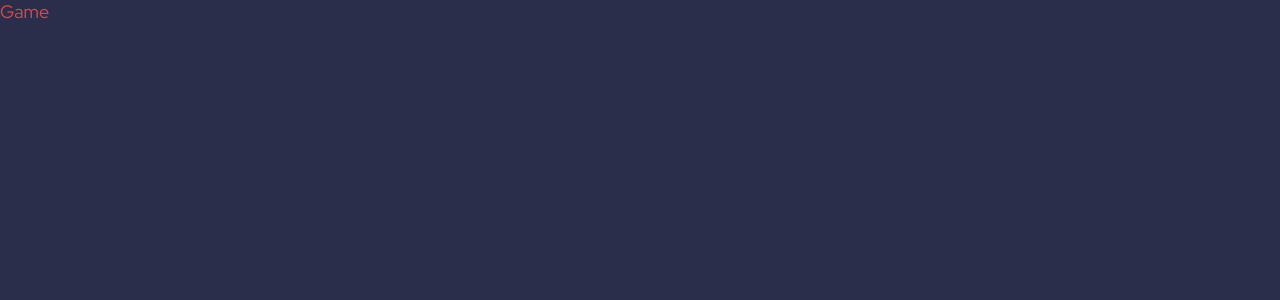
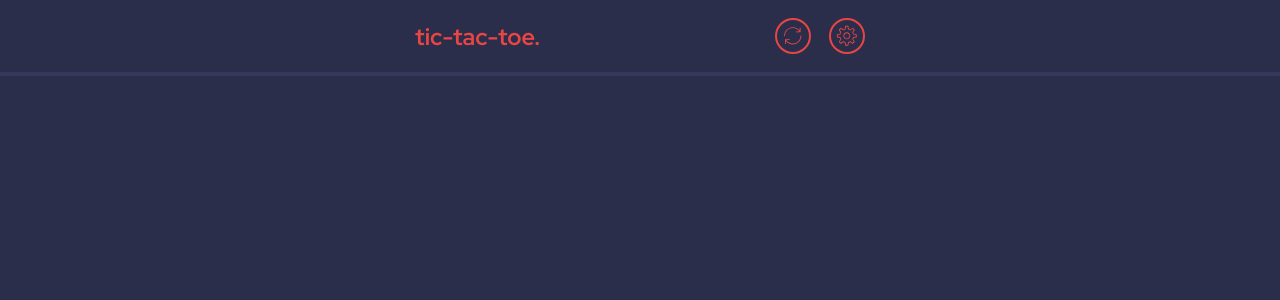
Before and after one commit to syedalimansoor/tic-tac-toe-react, a React (Vite) app: page /game in a window 1280 px wide. Shown: the top 300 px of the page. Built offline with nearby package versions, Linux system fonts and the light colour scheme.

Commit message:
Create Header

```diff
--- /dev/null
+++ b/src/components/game/GameHeader.tsx
@@ -0,0 +1,48 @@
+import styled from "styled-components";
+import Logo from "$/components/misc/Logo";
+
+import resetIcon from "$/assets/icon-reset.svg";
+import settingsIcon from "$/assets/icon-settings.svg";
+import HeaderButton from "./HeaderButton";
+import { useNavigate } from "react-router-dom";
+
+const Wrapper = styled.header`
+  border-bottom: 4px solid ${({ theme }) => theme.colors.blue[100]};
+  padding: 1rem;
+  display: flex;
+  justify-content: center;
+`;
+const StyledHeader = styled.div`
+  display: flex;
+  justify-content: space-between;
+  align-items: center;
+  width: min(100%, 25em);
+`;
+const StyledLogo = styled(Logo)`
+  font-size: 1.3rem;
+`;
+
+const ButtonsWrapper = styled.div`
+  display: flex;
+  gap: 1em;
+  align-items: center;
+`;
+
+export default function GameHeader() {
+  const navigate = useNavigate();
+
+  return (
+    <Wrapper>
+      <StyledHeader>
+        <StyledLogo />
+        <ButtonsWrapper>
+          <HeaderButton src={resetIcon} />
+          <HeaderButton
+            src={settingsIcon}
+            onClick={() => navigate("/settings")}
+          />
+        </ButtonsWrapper>
+      </StyledHeader>
+    </Wrapper>
+  );
+}
--- /dev/null
+++ b/src/components/game/HeaderButton.tsx
@@ -0,0 +1,62 @@
+import { MouseEventHandler } from "react";
+import { ReactSVG } from "react-svg";
+import styled from "styled-components";
+
+interface Props {
+  src: string;
+  onClick?: MouseEventHandler<HTMLButtonElement>;
+  highlight?: boolean;
+}
+
+const Button = styled.button<{ highlight?: boolean }>`
+  background-color: ${({ theme, highlight }) =>
+    highlight ? theme.colors.orange[100] : "transparent"};
+  border: 2px solid ${({ theme }) => theme.colors.orange[100]};
+  border-radius: 99em;
+  padding: 0.2em;
+  width: 2em;
+  height: 2em;
+  display: grid;
+  place-items: center;
+
+  outline: none;
+  transition-property: background-color, box-shadow;
+  transition-duration: 200ms;
+  transition-timing-function: ease;
+  cursor: pointer;
+  &:hover,
+  &:focus-visible {
+    box-shadow: 0 0 10px ${({ theme }) => theme.colors.orange[100]};
+  }
+  &:active {
+    transition-duration: 50ms;
+    background-color: ${({ theme }) => theme.colors.orange[100]};
+    path {
+      transition-duration: 50ms;
+      fill: ${({ theme }) => theme.colors.orange[300]};
+    }
+  }
+`;
+const Image = styled(ReactSVG)<{ highlight?: boolean }>`
+  display: contents;
+  & span {
+    display: contents;
+  }
+  & svg {
+    width: 1.2em;
+    height: 1.2em;
+  }
+  & path {
+    fill: ${({ theme, highlight }) =>
+      highlight ? theme.colors.orange[300] : theme.colors.orange[100]};
+    transition: fill 200ms ease;
+  }
+`;
+
+export default function HeaderButton(props: Props) {
+  return (
+    <Button onClick={props.onClick} type="button" highlight={props.highlight}>
+      <Image src={props.src} wrapper="span" highlight={props.highlight} />
+    </Button>
+  );
+}
--- a/src/routes/Game.tsx
+++ b/src/routes/Game.tsx
@@ -1,3 +1,14 @@
+import pageTransition from "$/utils/pageTransition";
+import { motion } from "framer-motion";
+import styled from "styled-components";
+import GameHeader from "$/components/game/GameHeader";
+
+const Wrapper = styled(motion.div)``;
+
 export default function Game() {
-  return <div>Game</div>;
+  return (
+    <Wrapper {...pageTransition}>
+      <GameHeader />
+    </Wrapper>
+  );
 }
```
